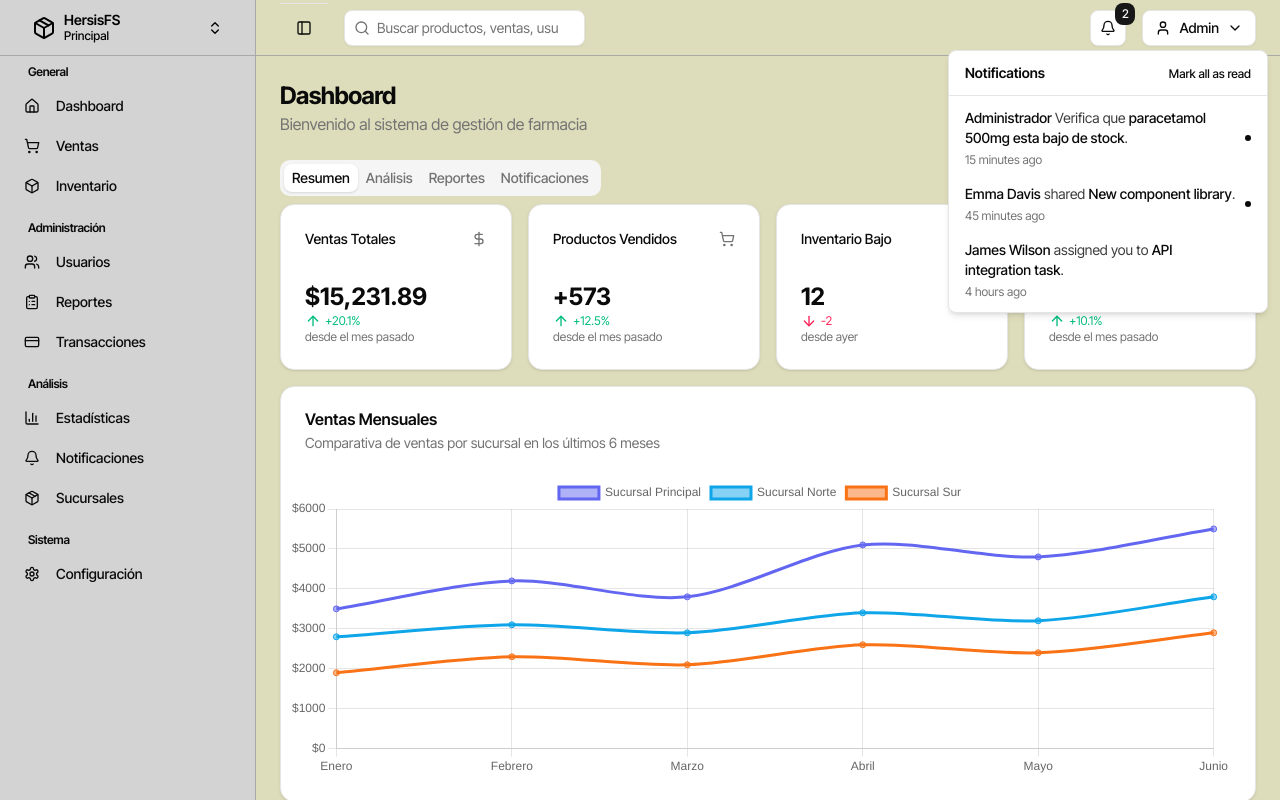
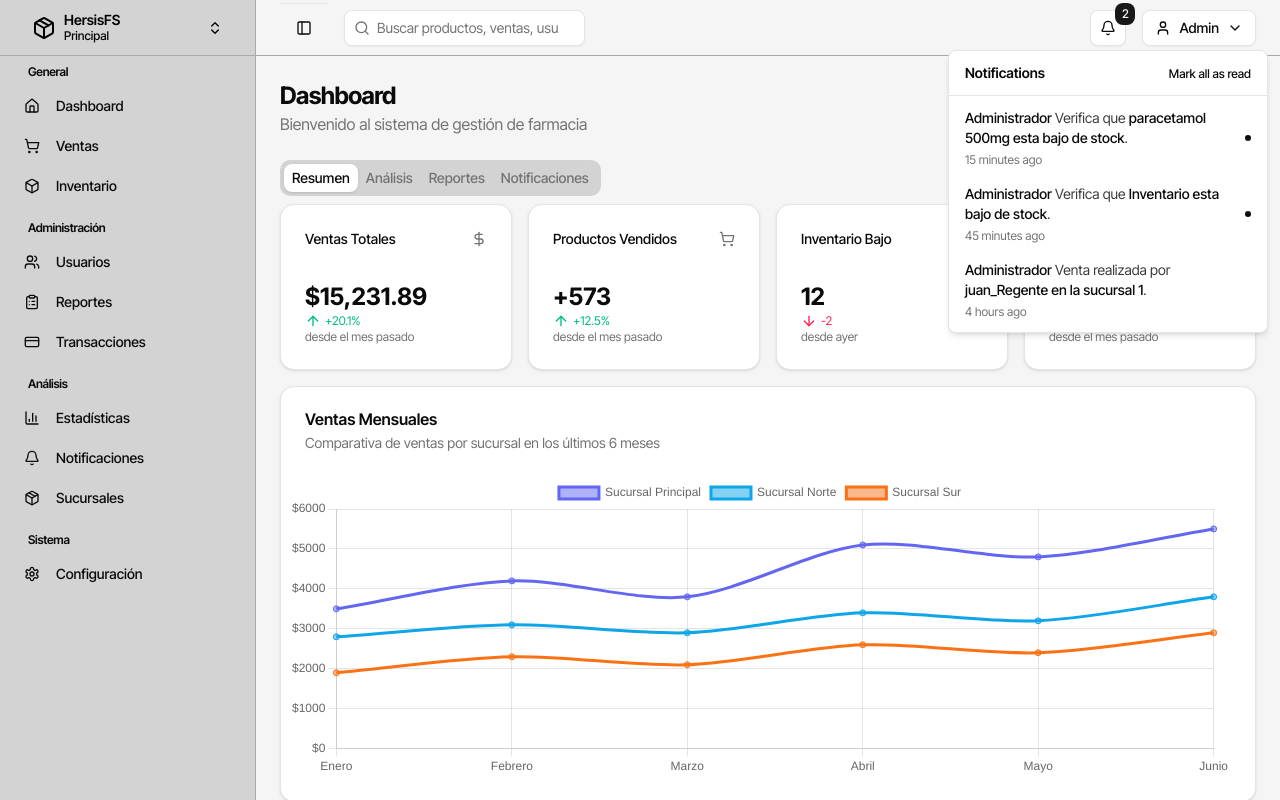
Before and after one commit to Bricret/hersis_fs_web, a Next.js app: page / in a window 1280 px wide. Both pictures are taken after a click on the button "Open notifications". Built offline with nearby package versions, Linux system fonts and the light colour scheme.

Commit message:
add: actualizar estilos de la barra lateral y el encabezado, mejorar la gestión de notificaciones y ajustar variantes de badges

```diff
--- a/app/(general)/page.tsx
+++ b/app/(general)/page.tsx
@@ -25,7 +25,7 @@ export default function DashboardPage() {
   const [activeTab, setActiveTab] = useState("overview");
 
   return (
-    <div className="flex flex-col flex-1 overflow-hidden bg-main-background-color">
+    <div className="flex flex-col flex-1 overflow-hidden bg-muted">
       <Header />
       <main className="flex-1 overflow-y-auto p-4 md:p-6">
         <div className="flex items-center justify-between">
@@ -58,7 +58,7 @@ export default function DashboardPage() {
           className="mt-6"
           onValueChange={setActiveTab}
         >
-          <TabsList>
+          <TabsList className="bg-secondary-background-color">
             <TabsTrigger value="overview">Resumen</TabsTrigger>
             <TabsTrigger value="analytics">Análisis</TabsTrigger>
             <TabsTrigger value="reports">Reportes</TabsTrigger>
--- a/presentation/components/auth/FormLogin.tsx
+++ b/presentation/components/auth/FormLogin.tsx
@@ -3,7 +3,7 @@ import { Button } from "@/presentation/components/ui/button";
 import { Card, CardContent } from "@/presentation/components/ui/card";
 import { Input } from "@/presentation/components/ui/input";
 import { Label } from "@/presentation/components/ui/label";
-import { Package } from "lucide-react";
+import Image from "next/image";
 import { useRouter } from "next/navigation";
 import { useState } from "react";
 
@@ -35,7 +35,11 @@ export function LoginForm({
           <form className="p-6 md:p-8" action={handleSubmitLogin}>
             <div className="flex flex-col gap-6">
               <div className="flex flex-col items-center text-center">
-                <Package size={55} className="text-primary mb-2" />
+                <img
+                  src="/large_logo_without_bg.png"
+                  alt="Image"
+                  className="object-cover dark:brightness-[0.2] dark:grayscale w-52 h-auto mb-4"
+                />
                 <h1 className="text-2xl font-bold">Bienvenido de vuelta!</h1>
                 <p className="text-balance text-muted-foreground">
                   Incia sesion para continuar.
--- a/presentation/components/common/Header.tsx
+++ b/presentation/components/common/Header.tsx
@@ -22,7 +22,7 @@ import NotificationPopover from "./NotificationPopover";
 
 export const Header = () => {
   return (
-    <header className="flex h-14 items-center gap-4 border-b border-b-border-main bg-main-background-color px-4 lg:px-6">
+    <header className="flex h-14 items-center gap-4 border-b border-b-border-main bg-muted px-4 lg:px-6">
       <div className="w-full flex-1 flex flex-row items-center gap-4">
         <div className="border-t p-2">
           <SidebarTrigger />
--- a/presentation/components/common/NotificationPopover.tsx
+++ b/presentation/components/common/NotificationPopover.tsx
@@ -8,6 +8,7 @@ import {
   PopoverTrigger,
 } from "@/presentation/components/ui/popover";
 import { BellIcon } from "lucide-react";
+import { useRouter } from "next/navigation";
 import { useState } from "react";
 
 const initialNotifications = [
@@ -18,22 +19,31 @@ const initialNotifications = [
     target: "paracetamol 500mg esta bajo de stock",
     timestamp: "15 minutes ago",
     unread: true,
+    data: {
+      route: "/products/1",
+    },
   },
   {
     id: 2,
-    user: "Emma Davis",
-    action: "shared",
-    target: "New component library",
+    user: "Administrador",
+    action: "Verifica que",
+    target: "Inventario esta bajo de stock",
     timestamp: "45 minutes ago",
     unread: true,
+    data: {
+      route: "/inventory",
+    },
   },
   {
     id: 3,
-    user: "James Wilson",
-    action: "assigned you to",
-    target: "API integration task",
+    user: "Administrador",
+    action: "Venta realizada por",
+    target: "juan_Regente en la sucursal 1",
     timestamp: "4 hours ago",
     unread: false,
+    data: {
+      route: "/transactions/1",
+    },
   },
 ];
 
@@ -54,6 +64,8 @@ function Dot({ className }: { className?: string }) {
 }
 
 export default function NotificationPopover() {
+  const route = useRouter();
+
   const [notifications, setNotifications] = useState(initialNotifications);
   const unreadCount = notifications.filter((n) => n.unread).length;
 
@@ -66,7 +78,7 @@ export default function NotificationPopover() {
     );
   };
 
-  const handleNotificationClick = (id: number) => {
+  const handleNotificationClick = (id: number, data: { route: string }) => {
     setNotifications(
       notifications.map((notification) =>
         notification.id === id
@@ -74,6 +86,7 @@ export default function NotificationPopover() {
           : notification
       )
     );
+    route.push(data.route);
   };
 
   return (
@@ -119,7 +132,9 @@ export default function NotificationPopover() {
               <div className="flex-1 space-y-1">
                 <button
                   className="text-foreground/80 text-left after:absolute after:inset-0"
-                  onClick={() => handleNotificationClick(notification.id)}
+                  onClick={() =>
+                    handleNotificationClick(notification.id, notification.data)
+                  }
                 >
                   <span className="text-foreground font-medium hover:underline">
                     {notification.user}
--- a/presentation/components/dashboard/tables/inventory-table.tsx
+++ b/presentation/components/dashboard/tables/inventory-table.tsx
@@ -75,7 +75,7 @@ export function InventoryTable() {
               {item.stock} {item.unit}
             </TableCell>
             <TableCell>
-              <Badge variant={item.stock < 10 ? "destructive" : "secondary"}>
+              <Badge variant={item.stock < 10 ? "destructive" : "alert"}>
                 {item.stock < 10 ? "Crítico" : "Bajo"}
               </Badge>
             </TableCell>
--- a/presentation/components/dashboard/tables/recent-sales-table.tsx
+++ b/presentation/components/dashboard/tables/recent-sales-table.tsx
@@ -119,7 +119,7 @@ export function RecentSalesTable() {
             </TableCell>
             <TableCell>
               <Badge
-                variant={sale.status === "Completada" ? "default" : "secondary"}
+                variant={sale.status === "Completada" ? "success" : "outline"}
               >
                 {sale.status}
               </Badge>
--- a/presentation/components/ui/badge.tsx
+++ b/presentation/components/ui/badge.tsx
@@ -13,8 +13,12 @@ const badgeVariants = cva(
           "border-transparent bg-primary text-primary-foreground [a&]:hover:bg-primary/90",
         secondary:
           "border-transparent bg-secondary text-secondary-foreground [a&]:hover:bg-secondary/90",
+        success:
+          "border-accent-succes-content bg-accent-succes-bg text-accent-succes-content [a&]:hover:bg-bg-accent-succes-bg/90",
+        alert:
+          "border-accent-alert-content bg-accent-alert-bg text-accent-alert-content [a&]:hover:bg-accent-alert-bg/90",
         destructive:
-          "border-transparent bg-destructive text-white [a&]:hover:bg-destructive/90 focus-visible:ring-destructive/20 dark:focus-visible:ring-destructive/40",
+          "border-accent-error-content bg-accent-error-bg text-accent-error-content [a&]:hover:bg-accent-error-bg/90 focus-visible:bg-accent-error-bg/20 dark:focus-visible:ring-destructive/40",
         outline:
           "text-foreground [a&]:hover:bg-accent [a&]:hover:text-accent-foreground",
       },
```
Also changed, not shown: public/large_logo_without_bg.png (added).
